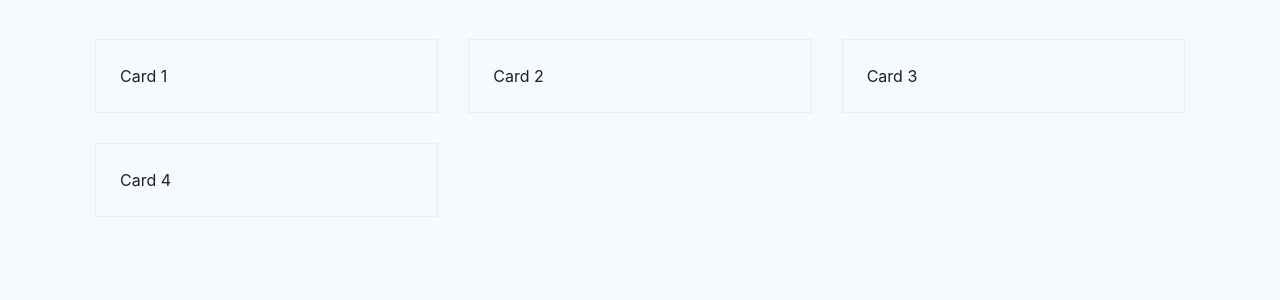
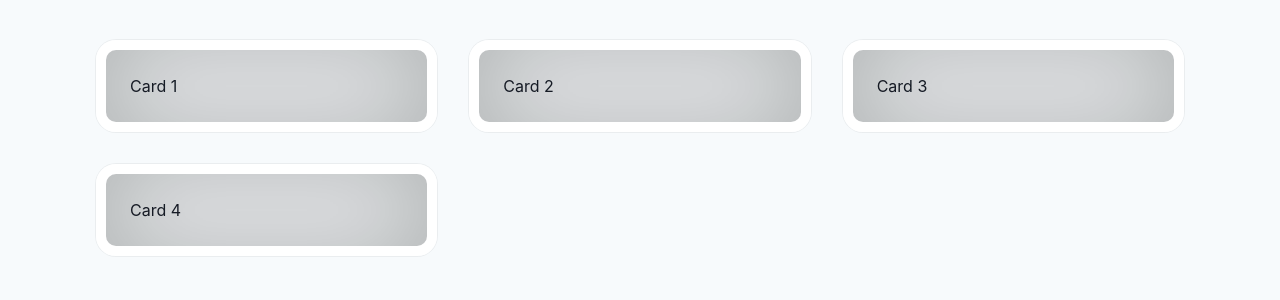
Before and after one commit to viktorrudi/Trips-UI, a React (Create React App) app in the folder my-app/: page / in a window 1280 px wide. Shown: the top 300 px of the page. Built offline with nearby package versions, Linux system fonts and the light colour scheme.

Commit message:
Fix Card styles

```diff
--- a/my-app/src/ui/Card/Card.style.scss
+++ b/my-app/src/ui/Card/Card.style.scss
@@ -1,2 +1,42 @@
 .Card {
+  position: relative;
+  border: 10px solid white;
+  border-radius: 20px;
+  overflow: hidden;
+
+  // Vignette effect
+  &:after {
+    content: "";
+    position: absolute;
+    top: 0;
+    left: 0;
+    bottom: 0;
+    right: 0;
+    box-shadow: inset 0px 0px 100px rgba(0, 0, 0, 0.3);
+  }
+
+  &__Content {
+    margin: 50px 0;
+  }
+  // &__Title {}
+  // &__Subtitle {}
+  &__Snack {
+    margin: 10px 0;
+  }
+  &__Rating {
+    position: absolute;
+    bottom: 0px;
+    left: 50%;
+    transform: translateX(-50%);
+
+    display: flex;
+    width: 80%;
+    height: 50px;
+    justify-content: space-around;
+    z-index: 1;
+    border-start-end-radius: 10px;
+    border-start-start-radius: 10px;
+    align-items: center;
+    padding: 5px;
+  }
 }
```
